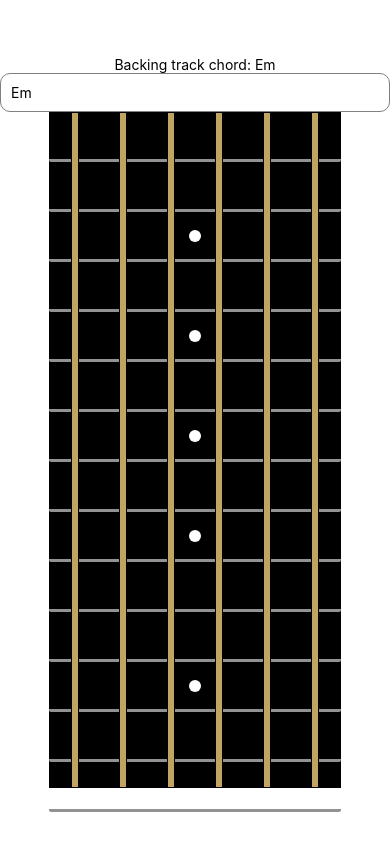
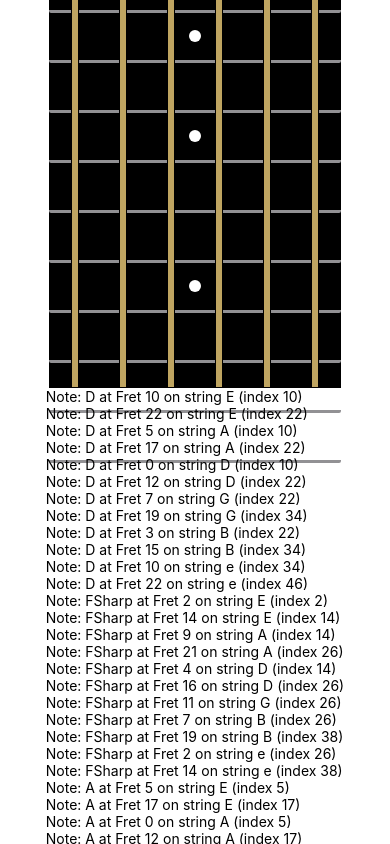
Before and after one commit to jacehalvorson/melody_spark, a React Native app: screen / in a window 390 px wide. Shown: the top 844 px of the page. Built offline with nearby package versions, Linux system fonts and the light colour scheme.

Commit message:
Trnasition from scale degrees to note offsets

```diff
--- a/App.js
+++ b/App.js
@@ -3,10 +3,10 @@ import React from 'react';
 import { StyleSheet, Text, TextInput, View } from 'react-native';
 import Guitar from './src/components/guitar';
 import { GuitarString, Note } from './src/music';
+import { getChordNotesFromString } from './src/utils';
 
 export default function App() {
   const [ chord, setChord ] = React.useState( 'Em' );
-  const note = new Note( GuitarString.D, 7 );
 
   return (
     <View style={styles.container}>
@@ -14,11 +14,11 @@ export default function App() {
       <TextInput
         style={styles.input}
         placeholder='Em'
-        maxLength='2'
+        maxLength={2}
         onChangeText={ ( value ) => setChord( value ) } />
       <Guitar />
       <Text>
-        {/* {note.getChordNotes( [1, 3, 5] ).map( note => note.toString() ).join( '\n' )} */}
+        {getChordNotesFromString( 'D7' ).map( note => note.toString() ).join( '\n' )}
       </Text>
     </View>
   );
--- a/src/components/guitar.tsx
+++ b/src/components/guitar.tsx
@@ -60,8 +60,6 @@ function String( props: { width: number } ) {
 }
 
 function Fret( props: { index: number } ) {
-
-
    return (
       <View style={styles.fret}>
          { ( [3, 5, 7, 9, 12, 15, 17, 19].includes( props.index ) )
@@ -90,7 +88,7 @@ export default function Guitar( ) {
 
          {/* Strings */}
          <View style={styles.stringWrapper}>
-            {[1, 2, 3, 4, 5, 6].map( ( stringNumber ) => {
+            {[1, 2, 3, 4, 5, 6].map( ( ) => {
                return (
                   <String width={ 8 } />
                )
--- a/src/music.ts
+++ b/src/music.ts
@@ -74,27 +74,8 @@ function getOpenStringNoteIndex( string: GuitarString ): number {
    }
 }
 
-function getNoteOffsetFromScaleDegree( scaleDegree: number ): number {
-   switch ( scaleDegree ) {
-      case 1:
-         return 0;
-      case 2:
-         return 2;
-      case 3:
-         return 4;
-      case 4:
-         return 5;
-      case 5:
-         return 7;
-      case 6:
-         return 9;
-      case 7:
-         return 11;
-      default:
-         throw new Error(`Invalid scale degree: ${scaleDegree}`);
-   }
-}
 
+/* ---------------------- Classes ------------------------ */
 export class Note {
    constructor( public guitarString: GuitarString, public fretNumber: number ) {
       // Set the private string variable
@@ -143,12 +124,11 @@ export class Note {
    // Returns a list of notes that are a given scale degree of this note.
    // Ex. The 5th of an open E string is a B, so this would return a list
    // of every B on the fretboard.
-   public getScaleDegreeNotes( scaleDegree: number ): Note[] {
+   public getScaleDegreeNotes( noteOffset: number ): Note[] {
       let scaleDegreeNotes: Note[] = [];
 
       // Find the note symbol of the scale degree
-      const noteOffset = getNoteOffsetFromScaleDegree( scaleDegree );
-      const targetNoteSymbol = ( this.symbol + noteOffset ) % numSymbols;
+      const targetNoteSymbol = ( this.symbol + noteOffset - 1 ) % numSymbols;
 
       // Check each string for notes with the target symbol
       for ( const guitarString in GuitarString ) {
@@ -173,13 +153,14 @@ export class Note {
    }
 
    // Returns a list of notes that are a given chord of this note.
-   // Ex. An E major chord (scale degrees 1, 3, and 5) finds all
-   // E, G#, and B notes on the fretboard.
+   // Ex. An E major chord (relative notes 1, 5, 8) finds all E,
+   // G#, and B notes on the fretboard.
+   // Ex. An E minor chord would find relative notes 1, 4, and 8.
    public getChordNotes( chord: number[] ): Note[] {
       let chordNotes: Note[] = [];
 
-      chord.forEach( scaleDegree => {
-         chordNotes = chordNotes.concat( this.getScaleDegreeNotes( scaleDegree ) );
+      chord.forEach( relativeNote => {
+         chordNotes = chordNotes.concat( this.getScaleDegreeNotes( relativeNote ) );
       });
 
       return chordNotes;
--- a/src/utils.ts
+++ b/src/utils.ts
@@ -1,12 +1,12 @@
 import { Note, NoteSymbol, GuitarString, numSymbols } from './music';
 
-function getChordScaleDegreeNotes( chord: string ): Note[] {
+export function getChordNotesFromString( chord: string ): Note[] {
    if ( chord.length < 1 || chord.length > 5 ) {
       throw new Error(`Invalid chord: ${chord}`);
    }
 
    let baseNoteSymbol: NoteSymbol;
-   let chordScaleDegrees: number[] = [ 1 ];
+   let chordNoteOffsets: number[] = [ 1 ];
 
    // Find the base note of the chord
    switch ( chord[0] ) {
@@ -53,17 +53,17 @@ function getChordScaleDegreeNotes( chord: string ): Note[] {
    // Find the chord scale degrees
    if ( chord.length === 1 ) {
       // Major chord ex. 'A'
-      chordScaleDegrees = [ 1, 3, 5 ];
+      chordNoteOffsets = [ 1, 5, 8 ];
    }
    else {
       switch ( chord[1] ) {
          case 'm':
             // Minor chord ex. 'Am'
-            chordScaleDegrees = [ 1, 3, 5 ];
+            chordNoteOffsets = [ 1, 4, 8 ];
             break;
          case '7':
             // Dominant 7th chord ex. 'A7'
-            chordScaleDegrees = [ 1, 3, 5, 7 ];
+            chordNoteOffsets = [ 1, 5, 8, 11 ];
             break;
          default:
             throw new Error(`Invalid chord: ${chord}`);
@@ -72,5 +72,6 @@ function getChordScaleDegreeNotes( chord: string ): Note[] {
 
    // Find the notes of the chord
    const baseNote: Note = new Note( GuitarString.E, baseNoteSymbol % numSymbols );
-   return baseNote.getChordNotes( chordScaleDegrees );
+   const chordNotes = baseNote.getChordNotes( chordNoteOffsets );
+   return chordNotes;
 }
```
